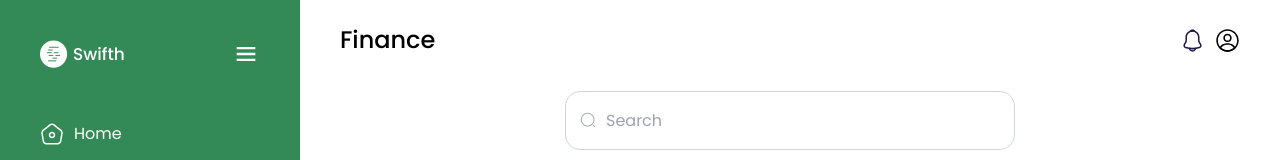
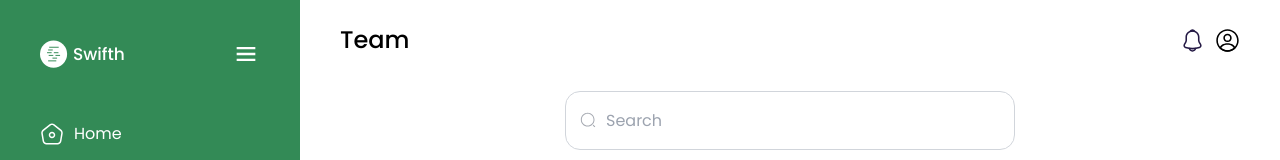
Before and after one commit to projects-for-clients/swifth, a React (Vite) app: page /dashboard/team in a window 1280 px wide. Shown: the top 160 px of the page. Built offline with nearby package versions, Linux system fonts and the light colour scheme.

Commit message:
working on delivery

```diff
--- a/src/pages/Team.tsx
+++ b/src/pages/Team.tsx
@@ -92,7 +92,7 @@ function Team() {
         financeData,
       }}
     >
-      <Header title="Finance" />
+      <Header title="Team" />
 
       <main className="text-[1.6rem] grid gap-10">
         <section className="relative flex items-center w-[45rem] mx-auto">
```
